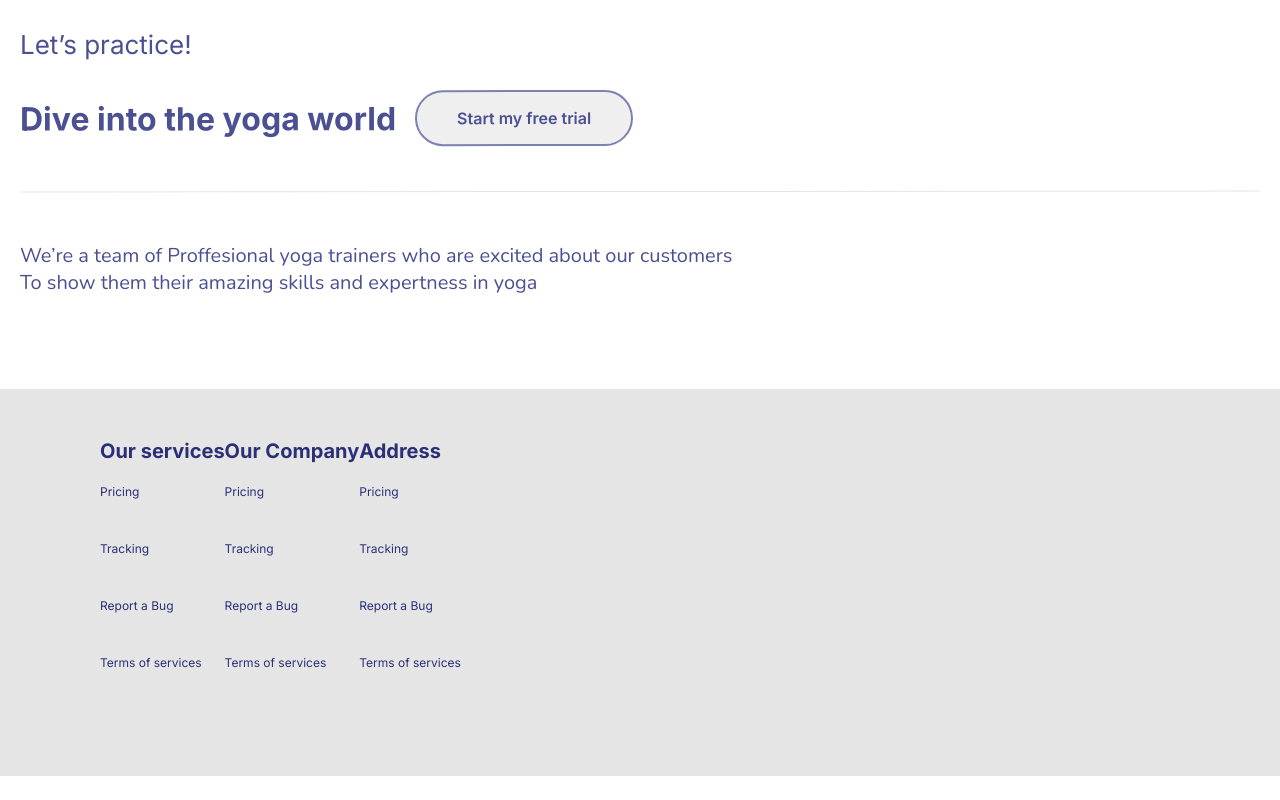
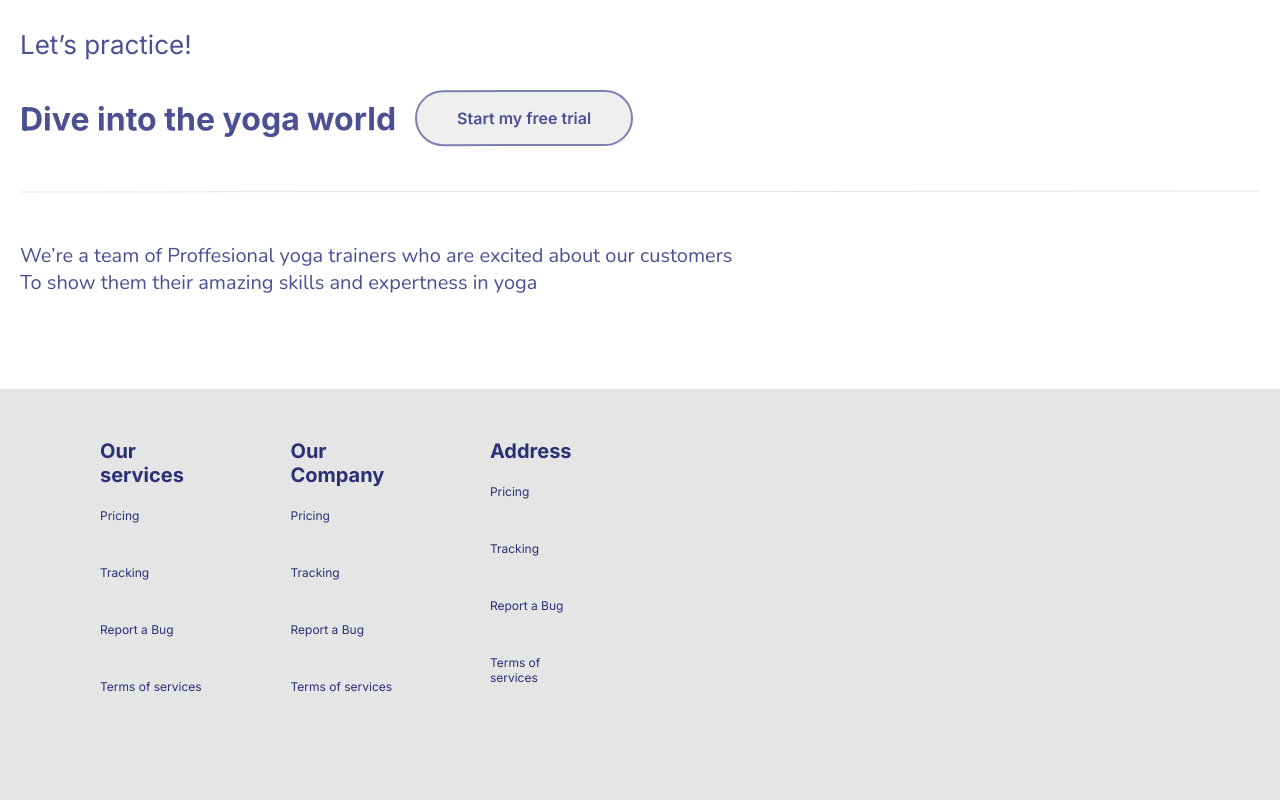
Before and after one commit to MarieleRibeiro/LandingPage_Yoga, a React (Create React App) app: page / in a window 1280 px wide. Shown: the part 3231-4031 px from the top of the page. Before the commit the page ends 4007 px from the top, so only its background shows below. Built offline with nearby package versions, Linux system fonts and the light colour scheme.

Commit message:
finalizando desktop

```diff
--- a/src/components/Footer/index.tsx
+++ b/src/components/Footer/index.tsx
@@ -5,12 +5,14 @@ export const Container = styled.div`
 width: 100%;
 background: #E5E5E5;
 display: flex;
-padding: 50px 809px 85px 100px;
+padding: 50px 700px 85px 100px;
+
 `
-export const Nav = styled.div`
+export const Nav = styled.li`
+width: 100%;
 display: flex;
-flex-direction: column;
 justify-content: center;
+
 h6 {
   max-width: 139px;
   width: 100%;
@@ -27,8 +29,16 @@ a {
 }
 a:hover {
   color: pink;
-  text-decoration: none;
 }
+li {
+  display: flex;
+  flex-direction: column;
+  list-style:none
+}
+li:nth-child(2) {
+    margin: 0 80px 0 80px;
+  }
+
 
 `
 
@@ -36,27 +46,29 @@ export default function Footer() {
   return (
     <Container>
       <Nav>
+        <li>
           <h6>Our services</h6>
           <a href="#">Pricing</a>
           <a href="#">Tracking</a>
           <a href="#">Report a Bug</a>
           <a href="#">Terms of services</a>
-      </Nav>
+        </li>
 
-      <Nav>
+        <li>
           <h6>Our Company</h6>
           <a href="#">Pricing</a>
           <a href="#">Tracking</a>
           <a href="#">Report a Bug</a>
           <a href="#">Terms of services</a>
-      </Nav>
+        </li>
 
-      <Nav>
+        <li>
           <h6>Address</h6>
           <a href="#">Pricing</a>
           <a href="#">Tracking</a>
           <a href="#">Report a Bug</a>
           <a href="#">Terms of services</a>
+        </li>
       </Nav>
 
     </Container>
```
Also changed, not shown: 1 other file (tests, documents, lock files or other folders). Lines whose indentation alone changed are shown as unchanged.
